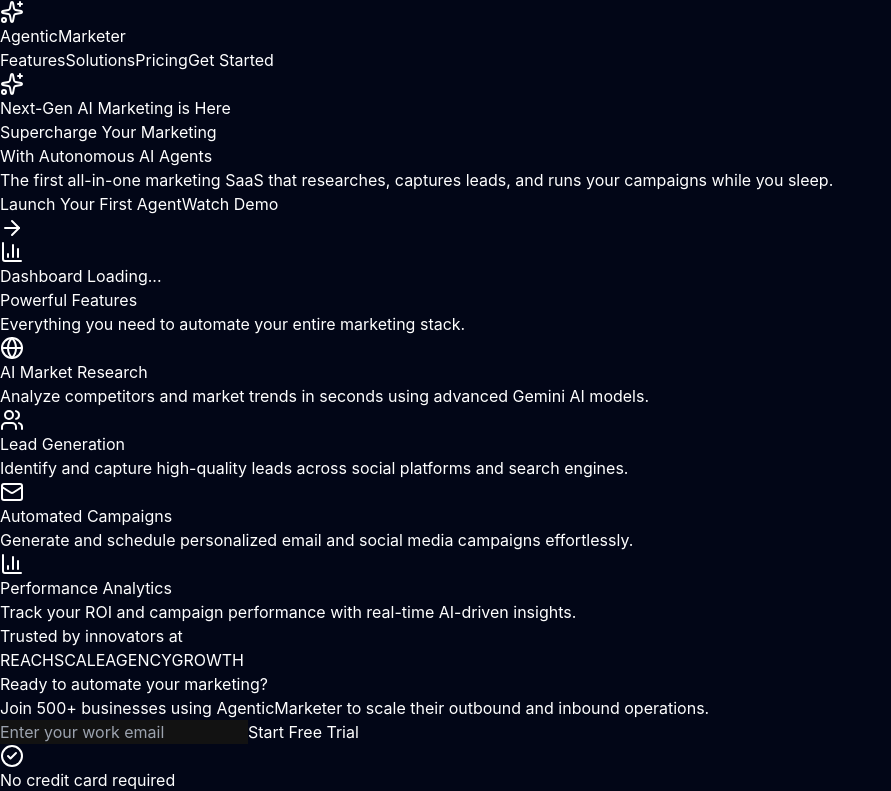
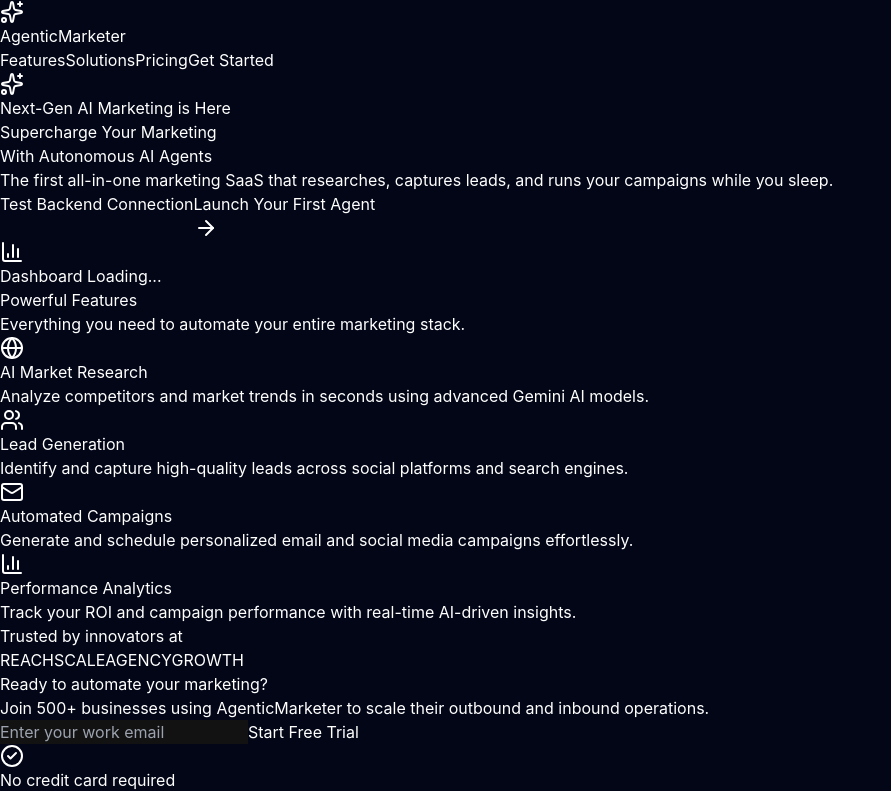
Before and after one commit to Aman678317/MVP-agent1, a React (Vite) app in the folder frontend/: page / in a window 1280 px wide. Shown: the top 791 px of the page, without its empty margins (0-891 px from the left). Built offline with nearby package versions, Linux system fonts and the light colour scheme.

Commit message:
Add Test Backend Connection button to frontend

```diff
--- a/frontend/src/App.jsx
+++ b/frontend/src/App.jsx
@@ -70,13 +70,24 @@
             The first all-in-one marketing SaaS that researches, captures leads, and runs your campaigns while you sleep.
           </p>
 
-          <div className="flex flex-col sm:flex-row items-center justify-center gap-4 mb-16">
+            <div className="flex flex-col sm:flex-row items-center justify-center gap-4 mb-8">
+            <button
+              onClick={async () => {
+                try {
+                  const res = await fetch(`${import.meta.env.VITE_API_BASE_URL}/`);
+                  const data = await res.json();
+                  alert(`Connected to Backend! Status: ${data.status}`);
+                } catch (err) {
+                  alert(`Connection Failed: ${err.message}. Make sure VITE_API_BASE_URL is set in Vercel!`);
+                }
+              }}
+              className="w-full sm:w-auto bg-green-600 hover:bg-green-700 text-white px-8 py-4 rounded-xl font-semibold text-lg transition-all flex items-center justify-center gap-2 group"
+            >
+              Test Backend Connection
+            </button>
             <button className="w-full sm:w-auto bg-blue-600 hover:bg-blue-700 text-white px-8 py-4 rounded-xl font-semibold text-lg transition-all flex items-center justify-center gap-2 group">
               Launch Your First Agent
               <ArrowRight className="w-5 h-5 group-hover:translate-x-1 transition-transform" />
-            </button>
-            <button className="w-full sm:w-auto bg-slate-900 border border-white/10 hover:bg-slate-800 text-white px-8 py-4 rounded-xl font-semibold text-lg transition-all">
-              Watch Demo
             </button>
           </div>
 
```
